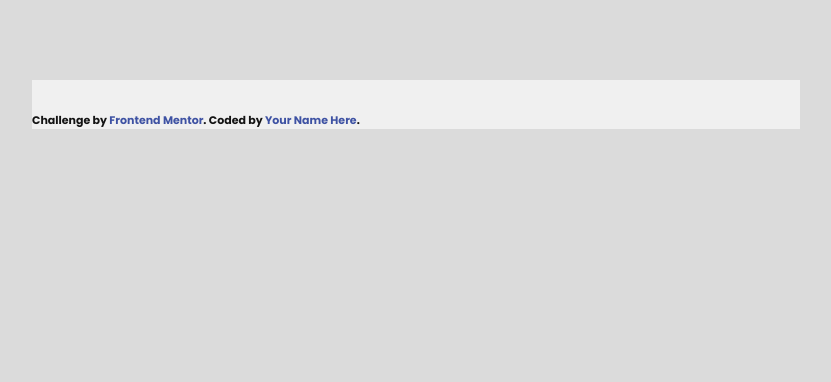
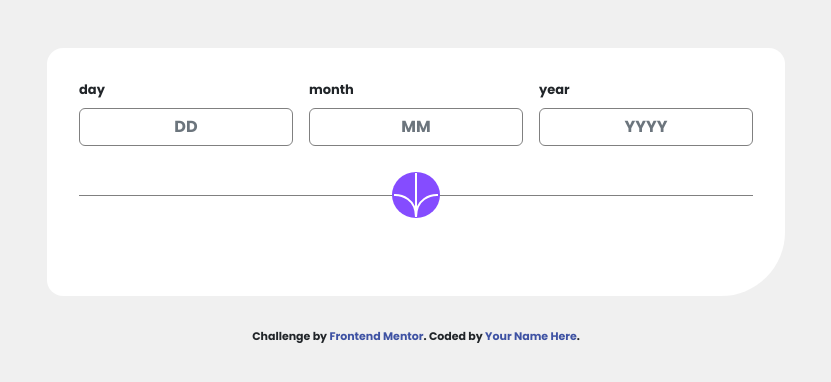
Before and after one commit to dambus/age-calc, a website built with Parcel: page index.html in a window 1280 px wide. Shown: the whole page, without its empty margins (224-1055 px from the left). Built offline with nearby package versions, Linux system fonts and the light colour scheme.

Commit message:
form finished

```diff
--- a/index.html
+++ b/index.html
@@ -14,12 +14,8 @@
     />
 
     <title>Frontend Mentor | Age calculator app</title>
-    <link
-    href="https://cdn.jsdelivr.net/npm/bootstrap@5.2.3/dist/css/bootstrap.min.css"
-    rel="stylesheet"
-    integrity="sha384-rbsA2VBKQhggwzxH7pPCaAqO46MgnOM80zW1RWuH61DGLwZJEdK2Kadq2F9CUG65"
-    crossorigin="anonymous"
-  />
+    <link rel="stylesheet" href="https://cdn.jsdelivr.net/npm/bootstrap@4.3.1/dist/css/bootstrap.min.css" integrity="sha384-ggOyR0iXCbMQv3Xipma34MD+dH/1fQ784/j6cY/iJTQUOhcWr7x9JvoRxT2MZw1T" crossorigin="anonymous">
+
 
   <link rel="stylesheet" href="src/sass/main.scss" />
   <script defer src="src/js/main.js"></script>
@@ -28,12 +24,37 @@
   </head>
   <body>
     <header></header>
-    <main class="container">
-      <div class="app">
 
-      </div>
+    <div class="container">
+      <main>
+        <div class="app">
+          <div class="app--input">
+            <form action="" class="input-form">
+              <div class="mb-3 input-field">
+                <label for="day" class="form-label">day</label>
+                <input type="text" class="form-control" id="day" aria-describedby="" placeholder="DD">
+                <!-- <div id="daylHelp" class="form-text">We'll never share your email with anyone else.</div> -->
+              </div>
+              <div class="mb-3 input-field">
+                <label for="month" class="form-label">month</label>
+                <input type="text" class="form-control" id="month" aria-describedby="" placeholder="MM">
+                <!-- <div id="daylHelp" class="form-text">We'll never share your email with anyone else.</div> -->
+              </div>
+              <div class="mb-3">
+                <label for="year" class="form-label">year</label>
+                <input type="text" class="form-control" id="year" aria-describedby="" placeholder="YYYY">
+                <!-- <div id="daylHelp" class="form-text">We'll never share your email with anyone else.</div> -->
+              </div>
+            </form>
+            <div class="button-placeholder">
+              <button type="submit"><img src="src/img/icon-arrow.svg" alt=""></button>
+            </div>
 
+          </div>
+        </div>
+      </main>
     </div>
+
 
 
     <footer class="attribution">
@@ -42,5 +63,7 @@
         >Frontend Mentor</a
       >. Coded by <a href="#">Your Name Here</a>.
     </div>
+    <script src="https://code.jquery.com/jquery-3.3.1.slim.min.js" integrity="sha384-q8i/X+965DzO0rT7abK41JStQIAqVgRVzpbzo5smXKp4YfRvH+8abtTE1Pi6jizo" crossorigin="anonymous"></script>
+
   </body>
 </html>
--- a/src/sass/app.scss
+++ b/src/sass/app.scss
@@ -0,0 +1,61 @@
+.app {
+  margin-top: 3rem;
+  width: 100%;
+  background-color: white;
+  padding: 2rem;
+  border-radius: 1rem 1rem 4rem 1rem;
+
+  &--input {
+    display: grid;
+    grid-template-columns: 100%;
+    grid-template-rows: 2fr 1fr 1fr;
+    // max-width: 100%;
+    form {
+      grid-column: 1;
+      grid-row: 1;
+      display: flex;
+      .input-field {
+        margin-right: 16px;
+      }
+      label {
+        max-width: 30%;
+        display: block;
+        font-size: 0.8125rem;
+        // vertical-align: top;
+      }
+      input[type="text"] {
+        border-radius: 6px;
+        border: 1px solid gray;
+        outline: none;
+        text-align: center;
+        padding: 10px;
+      }
+    }
+    .button-placeholder {
+      position: relative;
+      display: flex;
+      align-items: center;
+      justify-content: center;
+      &::before {
+        position: absolute;
+        content: "";
+        top: 50%;
+        left: 0;
+        height: 1px;
+        width: 100%;
+        background-color: gray;
+      }
+    }
+    button[type="submit"] {
+      max-width: 30%;
+      border: 0;
+      outline: 0;
+      border-radius: 50%;
+      background-color: $c-purple;
+      padding: 1px;
+      z-index: 99;
+    }
+  }
+  &--result-display {
+  }
+}
--- a/src/sass/base.scss
+++ b/src/sass/base.scss
@@ -149,7 +149,7 @@ select {
 body {
   font-family: $f-poppins;
   font-size: 2rem;
-  background-color: $c-light-grey;
+  background-color: $c-off-white;
 }
 
 a {
@@ -159,22 +159,9 @@ a {
 
 .container {
   max-width: 375px;
-
-  padding: 0;
   @include md {
     max-width: 768px;
   }
-}
-
-main {
-  display: flex;
-  justify-content: center;
-  align-items: start;
-  flex-direction: column;
-  background-color: $c-off-white;
-  color: $c-off-black;
-  margin-top: 5rem;
-  font-size: 2rem;
 }
 
 footer {
--- a/src/sass/main.scss
+++ b/src/sass/main.scss
@@ -1 +1,2 @@
 @import "base";
+@import "app";
```
